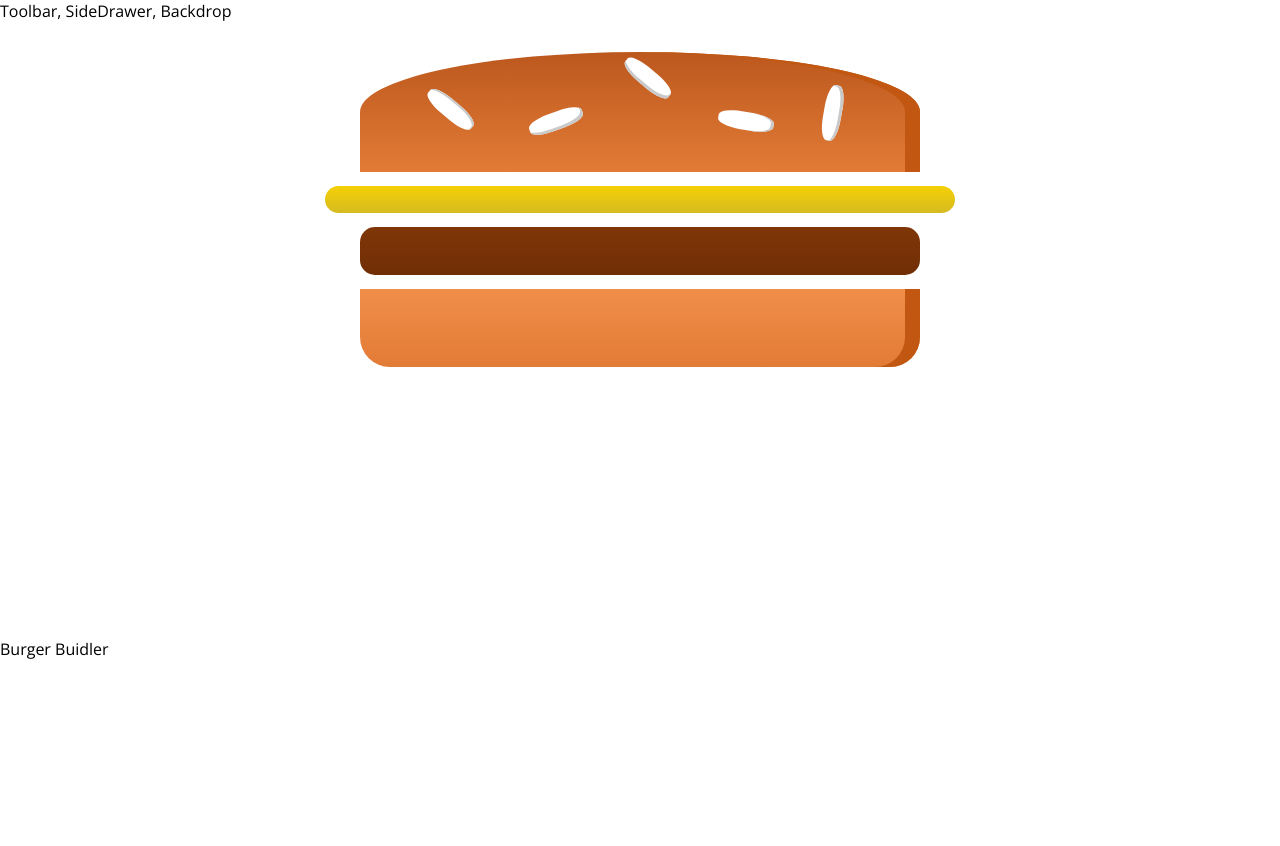
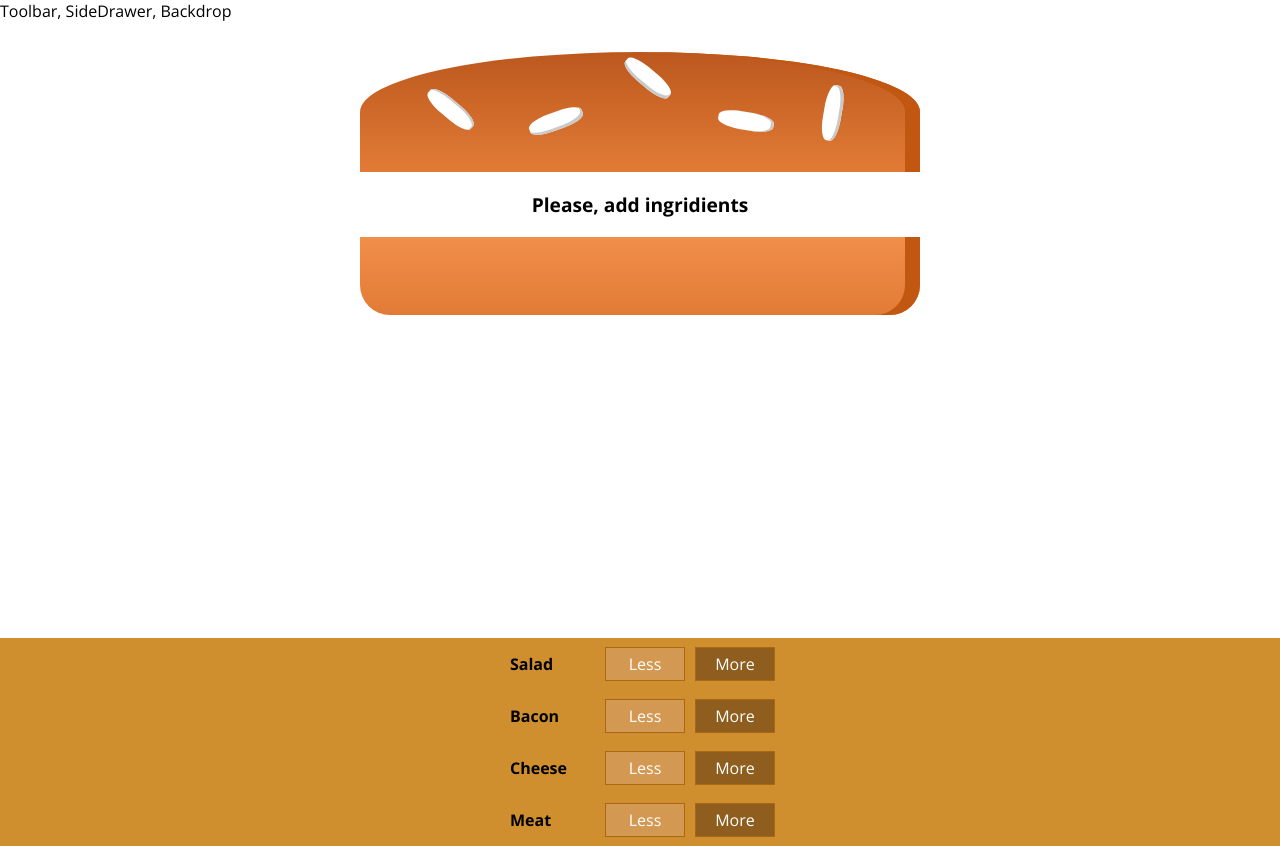
Before and after one commit to zhoranet/react-complete-guide, a React app: page / in a window 1280 px wide. Before the commit the page ends 800 px from the top, so only its background shows below. Built offline with nearby package versions, Linux system fonts and the light colour scheme.

Commit message:
added BurgerIngridients

```diff
--- /dev/null
+++ b/src/components/Burger/BuildControl/BuildControl.css
@@ -0,0 +1,56 @@
+.BuildControl {
+    display: flex;
+    justify-content: space-between;
+    align-items: center;
+    margin: 5px 0;
+}
+
+.BuildControl button {
+    display: block;
+    font: inherit;
+    padding: 5px;
+    margin: 0 5px;
+    width: 80px;
+    border: 1px solid #AA6817;
+    cursor: pointer;
+    outline: none;
+}
+
+.BuildControl button:disabled {
+    background-color: #AC9980;
+    border: 1px solid #7E7365;
+    color: #ccc;
+    cursor: default;
+}
+
+.BuildControl button:hover:disabled {
+    background-color: #AC9980;
+    color: #ccc;
+    cursor: not-allowed;
+}
+
+.Label {
+    padding: 10px;
+    font-weight: bold;
+    width: 80px;
+}
+
+.BuildControl .Less {
+    background-color: #D39952;
+    color: white;
+}
+
+.BuildControl .More {
+    background-color: #8F5E1E;
+    color: white;
+}
+
+.BuildControl .Less:hover, .BuildControl .Less:active {
+    background-color: #DAA972;
+    color: white;
+}
+
+.BuildControl .More:hover,.BuildControl .More:active {
+    background-color: #99703F;
+    color: white;
+}
--- /dev/null
+++ b/src/components/Burger/BuildControl/BuildControl.js
@@ -0,0 +1,14 @@
+import React from "react";
+import classes from "./BuildControl.css";
+
+const buildControl = (props) => (
+    <div className={classes.BuildControl}>
+        <div className={classes.Label}>{props.label}</div>
+        <button className={classes.Less}>Less</button>
+        <button className={classes.More}>More</button>
+    </div>
+)
+
+
+
+export default buildControl;
--- /dev/null
+++ b/src/components/Burger/BuildControls/BuildControls.css
@@ -0,0 +1,8 @@
+.BuildControls {
+    width: 100%;
+    background-color: #CF8F2E;
+    display: flex;
+    flex-flow: column;
+    align-items: center;
+    box-shadow: 2px;
+}
--- /dev/null
+++ b/src/components/Burger/BuildControls/BuildControls.js
@@ -0,0 +1,24 @@
+import React from "react";
+import classes from "./BuildControls.css";
+import BuildControl from "../BuildControl/BuildControl";
+
+const labels = [
+    { label: 'Salad', type: 'salad' },
+    { label: 'Bacon', type: 'bacon' },
+    { label: 'Cheese', type: 'cheese' },
+    { label: 'Meat', type: 'meat' }
+];
+
+let controls = labels.map(ctrl => (
+    <BuildControl key={ctrl.label} label={ctrl.label} ></BuildControl>
+));
+
+
+
+const buildControls = (props) => (
+    <div className={classes.BuildControls} >
+        {controls}
+    </div>
+);
+
+export default buildControls;
--- a/src/components/Burger/Burger.js
+++ b/src/components/Burger/Burger.js
@@ -4,11 +4,25 @@ import classes from './Burger.css';
 import BurgerIngridient from './BurgerIngridients/BurgerIngridient';
 
 const burger = (props) => {
+
+    let transformedIngridients = Object.keys(props.ingridients)
+        .map(igKey => {
+            return [...Array(props.ingridients[igKey])].map((_, i) => {
+                return <BurgerIngridient
+                            key={igKey + i}
+                            type={igKey}/>
+            })
+        }).reduce((arr,el) => arr.concat(el), [])
+
+    if(!transformedIngridients.length) {
+        transformedIngridients = <p>Please, add ingridients</p>
+    }
+    console.log(transformedIngridients);
+
     return (
         <div className={classes.Burger}>
             <BurgerIngridient type="bread-top"></BurgerIngridient>
-            <BurgerIngridient type="cheese"></BurgerIngridient>
-            <BurgerIngridient type="meat"></BurgerIngridient>
+            {transformedIngridients}
             <BurgerIngridient type="bread-bottom"></BurgerIngridient>
         </div>
     );
--- a/src/containers/BurgerBuilder.js
+++ b/src/containers/BurgerBuilder.js
@@ -1,13 +1,30 @@
 import React, { Component } from 'react'
 import Aux from '../hoc/Auxiliary'
 import Burger from '../components/Burger/Burger'
+import BuildControls from "../components/Burger/BuildControls/BuildControls";
 
 class BurgerBuidler extends Component {
+
+    state = {
+        ingridients: {
+            salad: 0,
+            bacon: 0,
+            cheese: 0,
+            meat: 0
+        }
+    }
+
+    addIngridientHandler() {
+
+    }
+
     render() {
         return(
             <Aux>
-                <Burger></Burger>
-                <div>Burger Buidler</div>
+                <React.StrictMode>
+                <Burger ingridients={this.state.ingridients}></Burger>
+                <BuildControls onIngridientAdded={this.addIngridientHandler}></BuildControls>
+                </React.StrictMode>
             </Aux>
         )
     }
```
